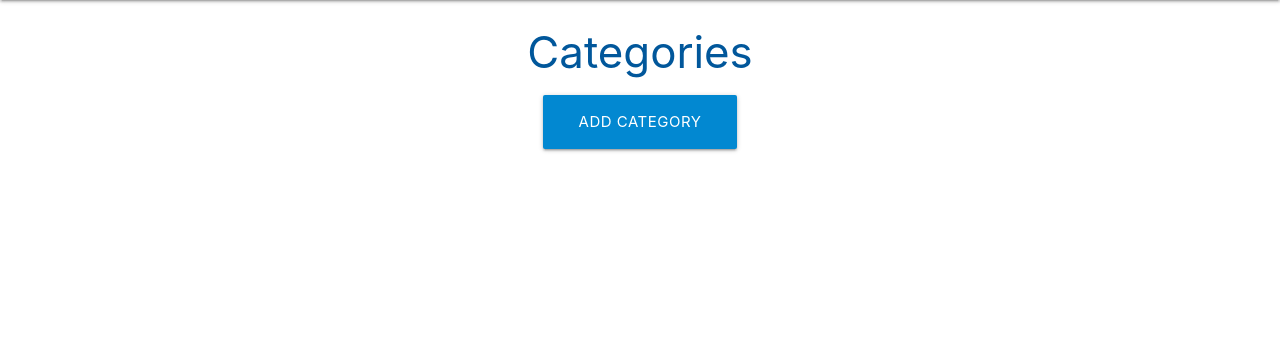
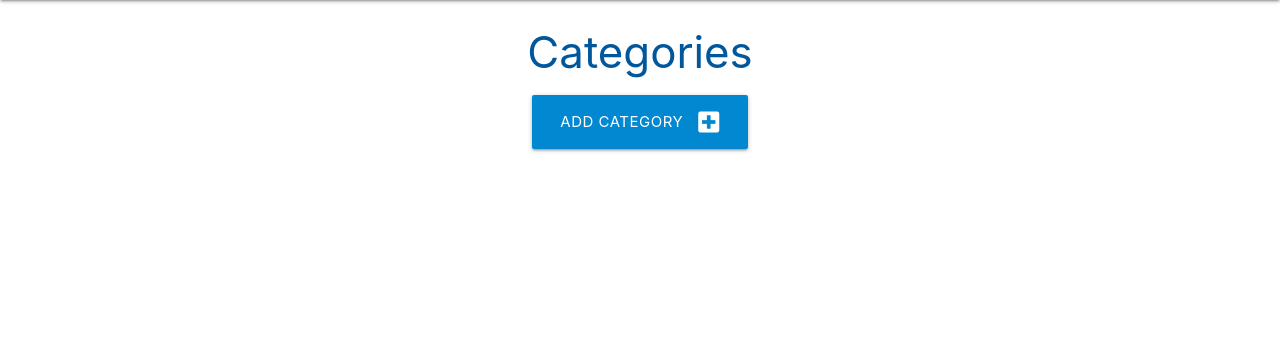
Before and after one commit to Code-Institute-Solutions/flask-sqlalchemy-task-manager, a Flask app: page /categories in a window 1280 px wide. Shown: the part 64-420 px from the top of the page. Run offline with Flask 2, Linux system fonts and the light colour scheme; data that the repository does not hold is empty.

Commit message:
Source Code - Lesson 07

```diff
--- a/07_deleting_categories/taskmanager/templates/categories.html
+++ b/07_deleting_categories/taskmanager/templates/categories.html
@@ -6,7 +6,7 @@
 <div class="row">
     <div class="col s12 center-align">
         <a href="{{ url_for('add_category') }}" class="btn-large light-blue darken-2">
-            Add Category <i class="fas fa-plus-squre right"></i>
+            Add Category <i class="fas fa-plus-square right"></i>
         </a>
     </div>
 </div>
```
